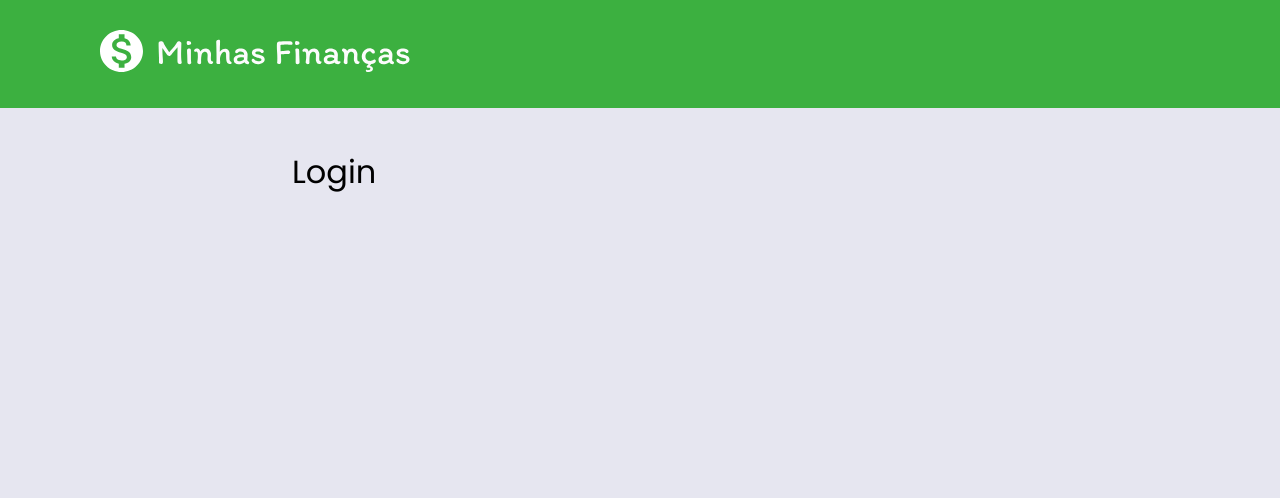
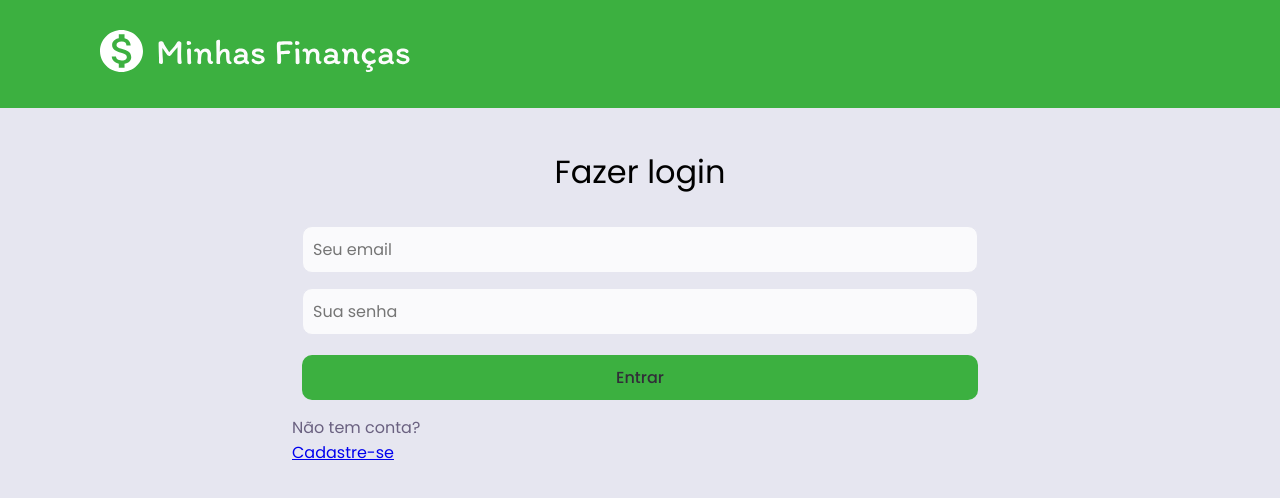
Before and after one commit to larissamoreira/minhas_financas, a React (Create React App) app: page / in a window 1280 px wide. Shown: the top 498 px of the page. Built offline with nearby package versions, Linux system fonts and the light colour scheme.

Commit message:
feat: add login form

```diff
--- a/src/components/Input/styles.ts
+++ b/src/components/Input/styles.ts
@@ -6,5 +6,13 @@ export const Container = styled(Field)`
   width: 100%;
   height: 100%;
   border-radius: 10px;
-  border: 1px solid #232129;
+  background: #fafafc;
+  border: 1px solid #e6e6f0;
+
+  font-family: Poppins;
+  font-style: normal;
+  font-weight: normal;
+  font-size: 16px;
+  line-height: 15px;
+  color: #9c98a6;
 `;
--- a/src/pages/CreateUser/index.tsx
+++ b/src/pages/CreateUser/index.tsx
@@ -6,7 +6,7 @@ import Header from '../../components/Header';
 import Button from '../../components/Button';
 import Input from '../../components/Input';
 
-import { StyledForm, Container, InputWrapper, Span, Title } from './styles';
+import { StyledForm, Container, InputWrapper, Title, Subtitle } from './styles';
 
 interface FormValues {
   name: string;
@@ -27,7 +27,8 @@ export const CreateUser: React.FC = () => (
   <>
     <Header size="small" />
     <Container>
-      <Title>Sign up</Title>
+      <Title>Cadastro</Title>
+      <Subtitle>Preencha os dados abaixo para começar.</Subtitle>
       <Formik
         initialValues={{ name: '', email: '', password: '' }}
         onSubmit={(values: FormValues) => console.log(values)}
@@ -37,7 +38,7 @@ export const CreateUser: React.FC = () => (
           <StyledForm>
             <InputWrapper>
               <Input id="name" name="name" placeholder="Seu nome" type="text" />
-              {touched.name && errors.name && <Span>*{errors.name}</Span>}
+              {touched.name && errors.name && <span>*{errors.name}</span>}
             </InputWrapper>
             <InputWrapper>
               <Input
@@ -46,7 +47,7 @@ export const CreateUser: React.FC = () => (
                 placeholder="Seu email"
                 type="email"
               />
-              {touched.email && errors.email && <Span>*{errors.email}</Span>}
+              {touched.email && errors.email && <span>*{errors.email}</span>}
             </InputWrapper>
             <InputWrapper>
               <Input
@@ -56,7 +57,7 @@ export const CreateUser: React.FC = () => (
                 type="password"
               />
               {touched.password && errors.password && (
-                <Span>*{errors.password}</Span>
+                <span>*{errors.password}</span>
               )}
             </InputWrapper>
             <Button type="submit">Salvar</Button>
--- a/src/pages/CreateUser/styles.ts
+++ b/src/pages/CreateUser/styles.ts
@@ -2,13 +2,10 @@ import styled from 'styled-components';
 import { Form } from 'formik';
 
 export const Container = styled.div`
-  height: 400px;
-  width: 40%;
-  margin: auto;
-  background-color: #e2e2e2;
-  padding: 60px 20px;
-  border-radius: 20px;
-  box-shadow: 6px 10px 31px 0px rgba(153, 153, 153, 0.97);
+  width: 100%;
+  max-width: 736px;
+  margin: 0 auto;
+  padding: 40px 20px;
 
   @media (max-width: 768px) {
     width: 90%;
@@ -17,8 +14,13 @@ export const Container = styled.div`
 
 export const Title = styled.h1`
   margin: 0;
-  padding-bottom: 30px;
   text-align: center;
+`;
+
+export const Subtitle = styled.h3`
+  text-align: center;
+  color: #6a6180;
+  padding-bottom: 15px;
 `;
 
 export const StyledForm = styled(Form)`
@@ -33,8 +35,3 @@ export const InputWrapper = styled.div`
   flex-direction: column;
   margin-bottom: 15px;
 `;
-
-export const Span = styled.span`
-  font-size: 11px;
-  color: red;
-`;
--- a/src/pages/Login/index.tsx
+++ b/src/pages/Login/index.tsx
@@ -1,14 +1,71 @@
 import React from 'react';
+import { Formik } from 'formik';
+import * as yup from 'yup';
+import { Link } from 'react-router-dom';
+
+import {
+  Container,
+  InputWrapper,
+  StyledForm,
+  RegisterLink,
+  Title,
+} from './styles';
+
 import Header from '../../components/Header';
+import Button from '../../components/Button';
+import Input from '../../components/Input';
 
-import { Container } from './styles';
+interface FormValues {
+  email: string;
+  password: string;
+}
+
+const LoginSchema = yup.object().shape({
+  email: yup.string().email('Invalid email').required('Email is required'),
+  password: yup.string().required('Password is required'),
+});
 
 const Login: React.FC = () => {
   return (
     <>
       <Header size="small" />
       <Container>
-        <h1>Login</h1>
+        <Title>Fazer login</Title>
+        <Formik
+          initialValues={{ email: '', password: '' }}
+          onSubmit={(values: FormValues) => console.log(values)}
+          validationSchema={LoginSchema}
+        >
+          {({ errors, touched }) => (
+            <StyledForm>
+              <InputWrapper>
+                <Input
+                  id="email"
+                  name="email"
+                  placeholder="Seu email"
+                  type="email"
+                />
+                {touched.email && errors.email && <span>*{errors.email}</span>}
+              </InputWrapper>
+              <InputWrapper>
+                <Input
+                  id="password"
+                  name="password"
+                  placeholder="Sua senha"
+                  type="password"
+                />
+                {touched.password && errors.password && (
+                  <span>*{errors.password}</span>
+                )}
+              </InputWrapper>
+              <Button type="submit">Entrar</Button>
+            </StyledForm>
+          )}
+        </Formik>
+        <RegisterLink>
+          <p>Não tem conta?</p>
+          <Link to="/createUser">Cadastre-se</Link>
+        </RegisterLink>
       </Container>
     </>
   );
--- a/src/pages/Login/styles.ts
+++ b/src/pages/Login/styles.ts
@@ -1,4 +1,5 @@
 import styled from 'styled-components';
+import { Form } from 'formik';
 
 export const Container = styled.div`
   width: 100%;
@@ -6,3 +7,26 @@ export const Container = styled.div`
   margin: 0 auto;
   padding: 40px 20px;
 `;
+
+export const Title = styled.h1`
+  margin: 0;
+  padding-bottom: 30px;
+  text-align: center;
+`;
+
+export const StyledForm = styled(Form)`
+  display: flex;
+  flex-direction: column;
+  margin: 0 10px;
+`;
+
+export const InputWrapper = styled.div`
+  display: flex;
+  flex-direction: column;
+  margin-bottom: 15px;
+`;
+
+export const RegisterLink = styled.div`
+  margin-top: 15px;
+  color: #6a6180;
+`;
--- a/src/styles/global.ts
+++ b/src/styles/global.ts
@@ -21,4 +21,8 @@ export default createGlobalStyle`
   button {
     cursor: pointer;
   }
+  span {
+    font-size: 11px;
+    color: red;
+  }
 `;
```
